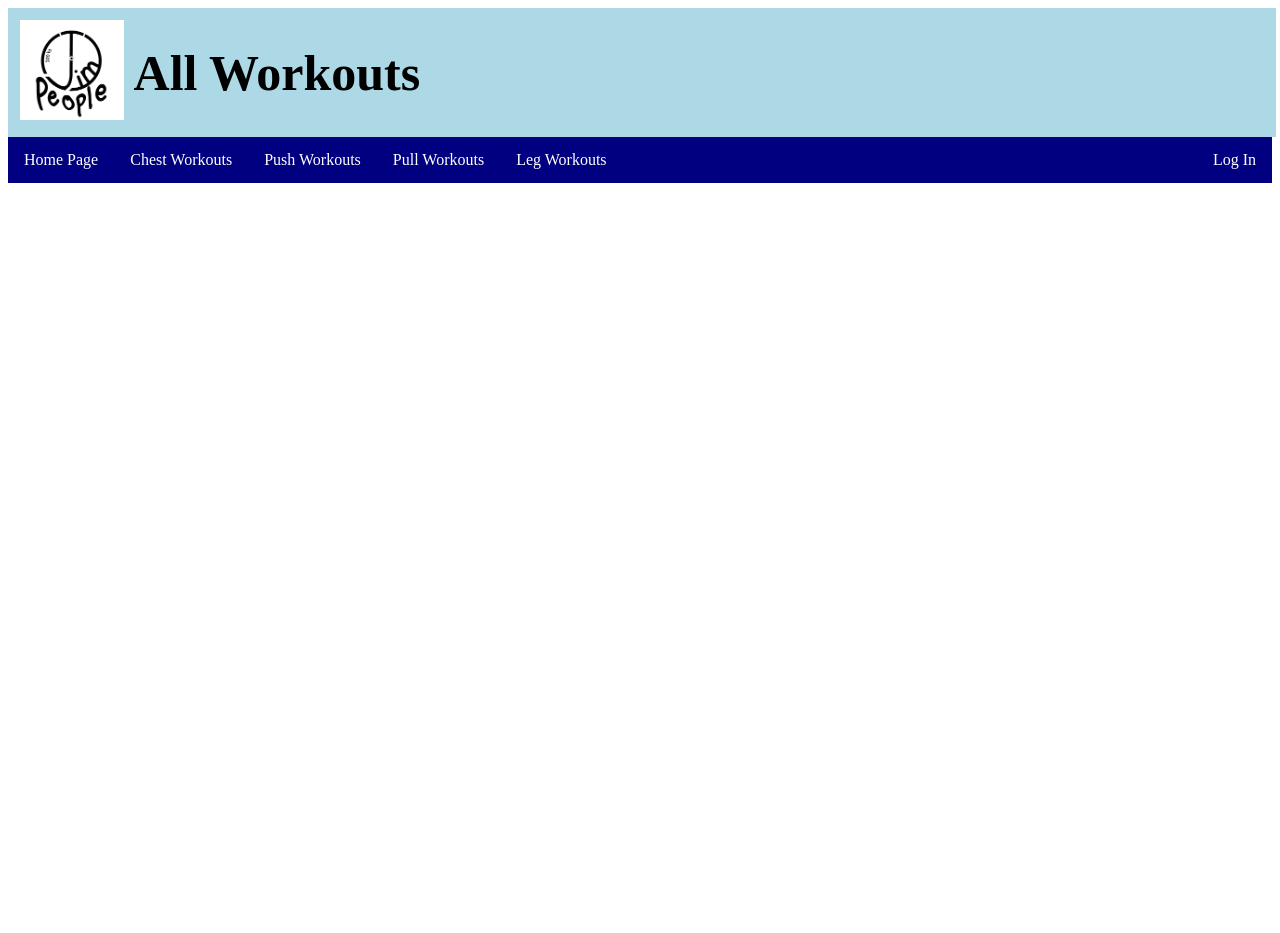
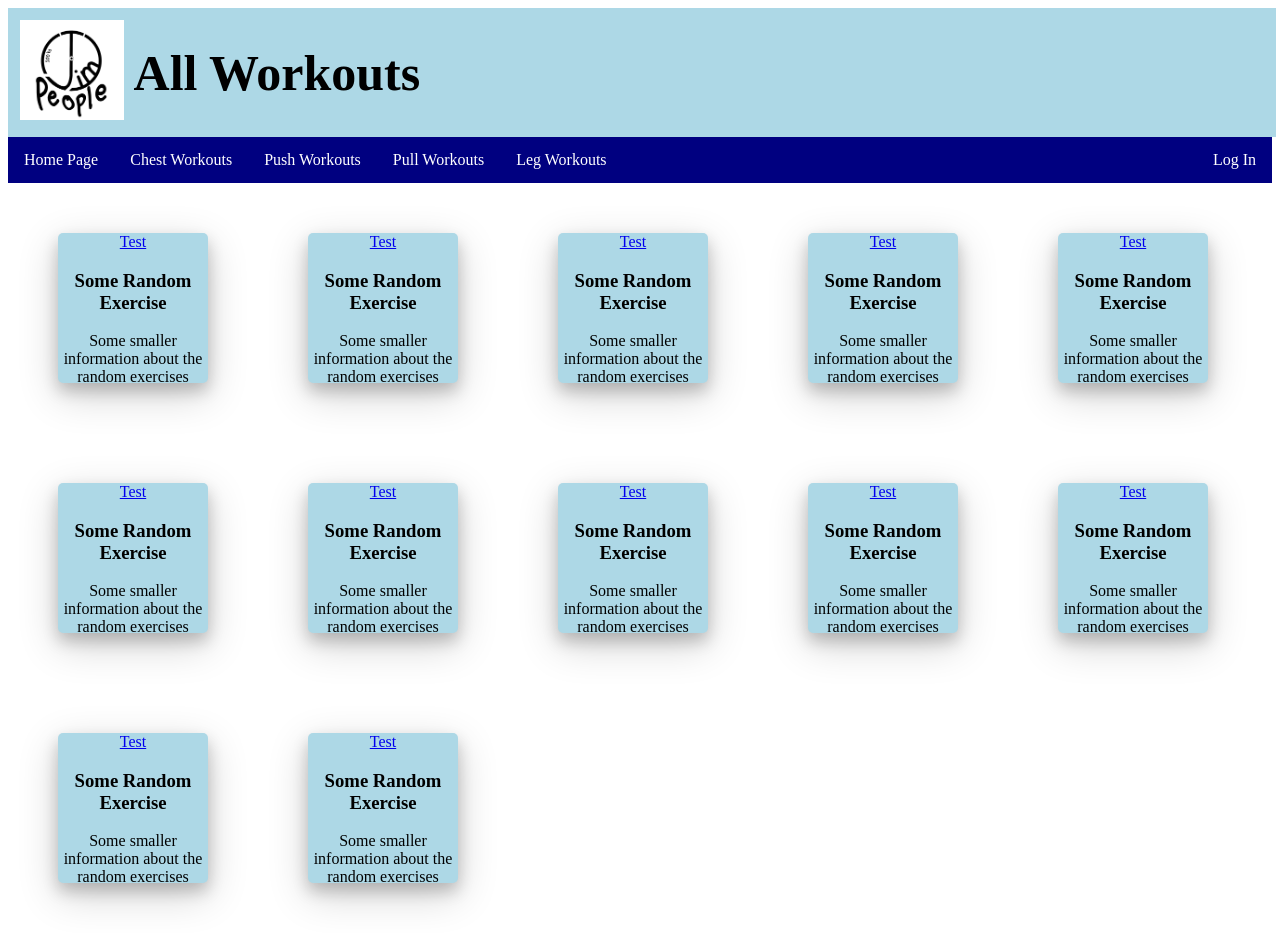
Before and after one commit to wyatt-combs-11/Software-Engineering-Project, a PHP site: page /AllWorkouts.html in a window 1280 px wide. Before the commit the page ends 183 px from the top, so only its background shows below. Run offline with PHP 8.4, Linux system fonts and the light colour scheme.

Commit message:
Adding boxes to the All workouts page

```diff
--- a/AllWorkouts.html
+++ b/AllWorkouts.html
@@ -25,6 +25,96 @@
         </ul>
     </div>
 
+    <div>
+        <div class="card row"> <a href="TEST.com">Test</a>
+            <h3>Some Random Exercise</h3>
+            <p>
+                Some smaller information about the random exercises
+            </p>
+        </div>
+
+        <div class="card row"> <a href="TEST.com">Test</a>
+            <h3>Some Random Exercise</h3>
+            <p>
+                Some smaller information about the random exercises
+            </p>
+        </div>
+
+        <div class="card row"> <a href="TEST.com">Test</a>
+            <h3>Some Random Exercise</h3>
+            <p>
+                Some smaller information about the random exercises
+            </p>
+        </div>
+
+        <div class="card row"> <a href="TEST.com">Test</a>
+            <h3>Some Random Exercise</h3>
+            <p>
+                Some smaller information about the random exercises
+            </p>
+        </div>
+
+        <div class="card row"> <a href="TEST.com">Test</a>
+            <h3>Some Random Exercise</h3>
+            <p>
+                Some smaller information about the random exercises
+            </p>
+        </div>
+
+        <div class="card row"> <a href="TEST.com">Test</a>
+            <h3>Some Random Exercise</h3>
+            <p>
+                Some smaller information about the random exercises
+            </p>
+        </div>
+
+    </div> <br>
+    <div>
+        <div class="card row"> <a href="TEST.com">Test</a>
+            <h3>Some Random Exercise</h3>
+            <p>
+                Some smaller information about the random exercises
+            </p>
+        </div>
+
+        <div class="card row"> <a href="TEST.com">Test</a>
+            <h3>Some Random Exercise</h3>
+            <p>
+                Some smaller information about the random exercises
+            </p>
+        </div>
+
+        <div class="card row"> <a href="TEST.com">Test</a>
+            <h3>Some Random Exercise</h3>
+            <p>
+                Some smaller information about the random exercises
+            </p>
+        </div>
+
+        <div class="card row"> <a href="TEST.com">Test</a>
+            <h3>Some Random Exercise</h3>
+            <p>
+                Some smaller information about the random exercises
+            </p>
+        </div>
+
+        <div class="card row"> <a href="TEST.com">Test</a>
+            <h3>Some Random Exercise</h3>
+            <p>
+                Some smaller information about the random exercises
+            </p>
+        </div>
+
+        <div class="card row"> <a href="TEST.com">Test</a>
+            <h3>Some Random Exercise</h3>
+            <p>
+                Some smaller information about the random exercises
+            </p>
+        </div>
+
+    </div> <br>
+
+
 
 
 </body>
--- a/baseWebsite.css
+++ b/baseWebsite.css
@@ -51,3 +51,17 @@ background-color: blue;
 #logIn {
     text-align: right;
 }
+
+div.row {
+    float: left;
+}
+
+div.card {
+    background-color: lightblue;
+    border-radius: 5px;
+    margin: 50px;
+    width: 150px;
+    height: 150px;
+    box-shadow: 0 8px 16px 0 rgba(0, 0, 0, 0.2), 0 12px 40px 0 rgba(0, 0, 0, 0.19);
+    text-align: center;
+  }
```
